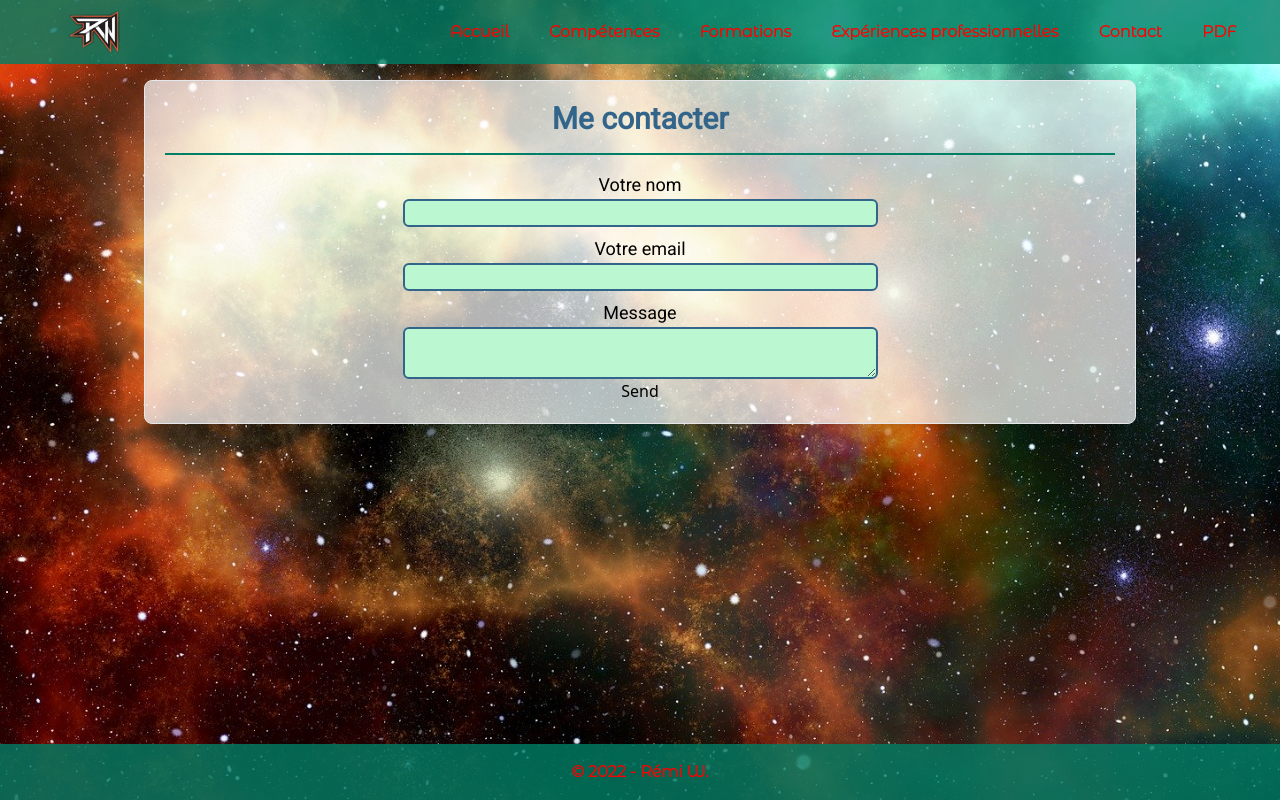
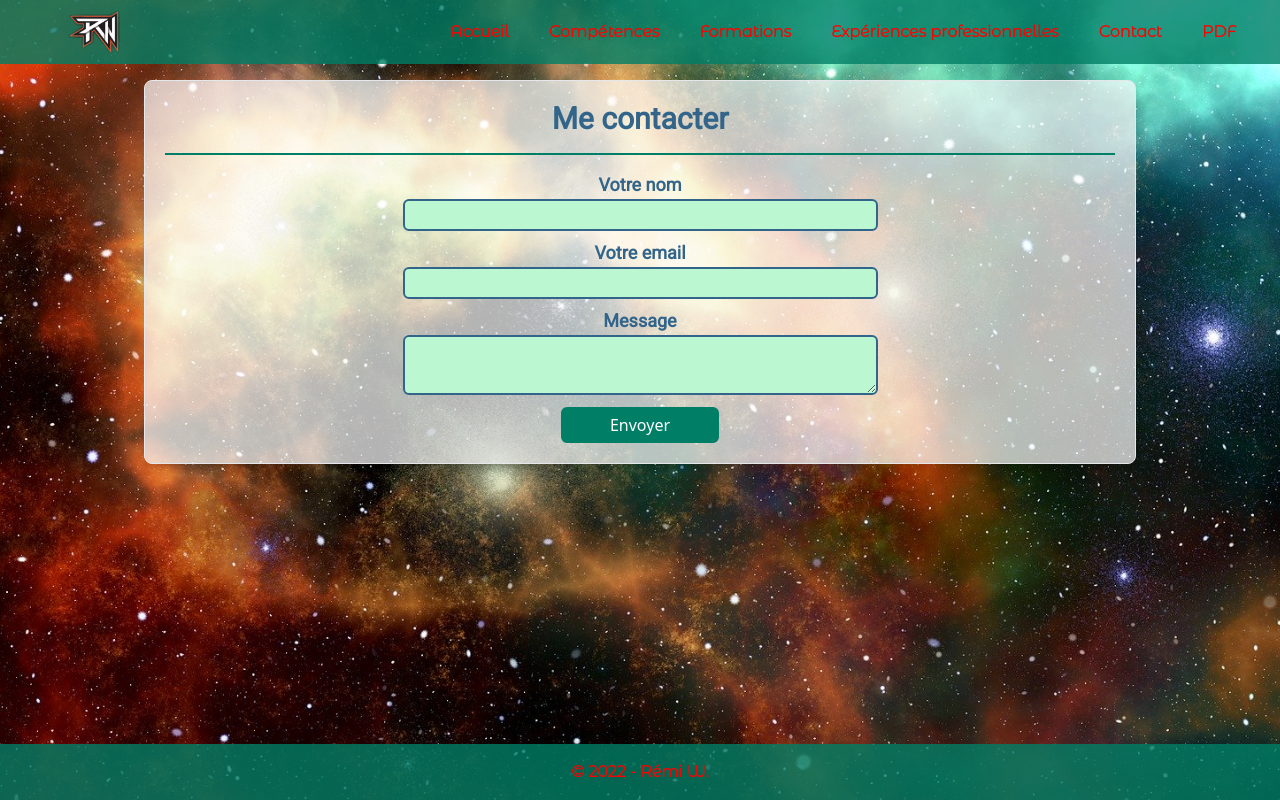
Before and after one commit to Willremi/cv-react, a React (Create React App) app: page /contact in a window 1280 px wide. Built offline with nearby package versions, Linux system fonts and the light colour scheme; a web font is replaced by a local one.

Commit message:
stylisation du formulaire 2

```diff
--- a/src/index.css
+++ b/src/index.css
@@ -51,13 +51,13 @@ body {
         @apply no-underline;
     }
     label {
-        @apply font-roboto text-center md:text-lg
+        @apply font-roboto text-center text-base md:text-lg text-div-blue font-semibold
     }
     input {
-        @apply bg-green-200 border-2 border-div-blue rounded-md active:bg-div-green
+        @apply bg-green-200 border-2 border-div-blue rounded-md text-sm md:text-lg
     }
     textarea {
-        @apply bg-green-200 border-2 border-div-blue rounded-md active:bg-div-green
+        @apply bg-green-200 border-2 border-div-blue rounded-md md:text-lg
     }
 }
 
--- a/src/pages/Contact.js
+++ b/src/pages/Contact.js
@@ -8,7 +8,7 @@ const Contact = () => {
                 <div className="border-t-2 my-4 border-div-green"></div>
 
                 <form name="contact" method="post" data-netlify="true" onSubmit="submit"
-                    className=' flex flex-col w-1/2 mx-auto'
+                    className='flex flex-col xl:w-1/2 xl:mx-auto'
                 >
                     <input type="hidden" name="form-name" value="contact" />
 
@@ -23,7 +23,7 @@ const Contact = () => {
                     <textarea name="message"></textarea>
 
 
-                    <button type="submit">Send</button>
+                    <button type="submit" className='mt-3 border-2 border-div-green bg-div-green w-2/5 xl:w-1/3 p-1 mx-auto rounded-md text-white'>Envoyer</button>
 
                 </form>
 
```
